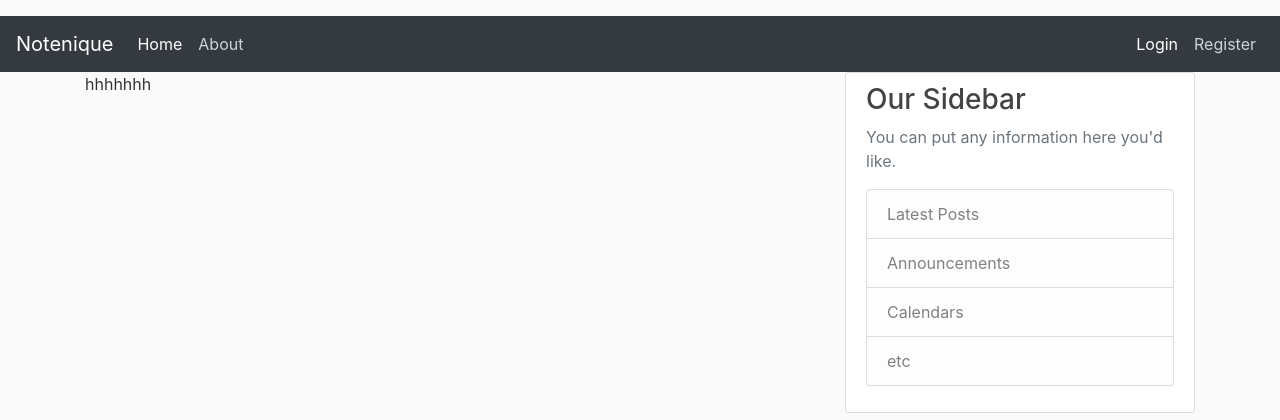
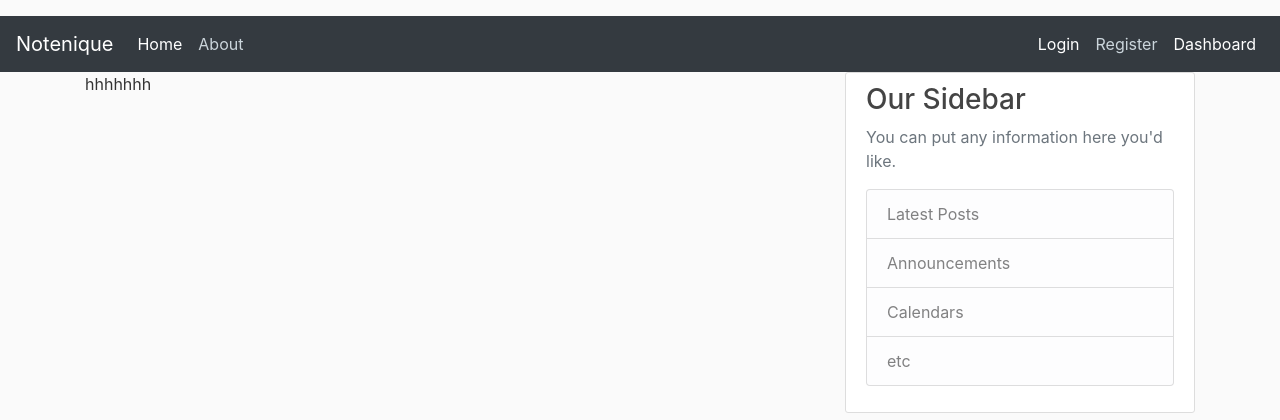
Before and after one commit to Haweanah/notenique, a Flask app: page /about in a window 1280 px wide. Shown: the top 420 px of the page. Run offline with Flask 3, Linux system fonts and the light colour scheme; parts of the project's set-up code (start-up, migrations or seed data) failed here and were passed over; some libraries are stand-ins or nearby versions.

Commit message:
added Dashboard template

```diff
--- a/notenique.py
+++ b/notenique.py
@@ -14,20 +14,24 @@ class User(db.Model):
   email = db.Column(db.String(20), unique=True, nullable=False)
   image_file = db.Column(db.String(20), nullable=False, default='default.jpg')
   password = db.Column(db.String(70), nullable=False)
+  notes = db.relationship('Note', backref='author', lazy=True)
 
   def __repr__(self):
     return f"User('{self.username}', '{self.email}', '{self.image_file}')"
 
 class Note(db.Model):
   id = db.Column(db.Integer, primary_key=True)
-  title = db.Column(db.Datetime, nullable=False, default=datetime.now(timezone.utc))
+  title = db.Column(db.String(100), nullable=False)
+  date_posted = db.Column(db.DateTime, nullable=False, default=datetime.now(timezone.utc))
   content = db.Column(db.Text, nullable=False, )
+  user_id = db.Column(db.Integer, db.ForeignKey('user.id'), nullable=False)
+
 
   def __repr__(self):
-    return f"Post('{self.title}', '{self.date_posted}')"
+    return f"Note('{self.title}', '{self.date_posted}')"
 
 
-posts = [
+notes = [
   {
     'author': 'Nana Hauwa',
     'title': 'My First Blog Post',
@@ -46,11 +50,15 @@ posts = [
 @app.route("/")
 @app.route("/home")
 def home():
-  return render_template('home.html', posts=posts)
+  return render_template('home.html', notes=notes)
 
 @app.route("/about")
 def about():
   return render_template('about.html', title='About')
+
+@app.route("/dashboard")
+def dashboard():
+    return render_template('dashboard.html', notes=notes)
 
 @app.route("/register", methods=['GET', 'POST'])
 def register():
@@ -59,16 +67,19 @@ def register():
     flash(f'Account successfully created for {form.username.data}!', 'success')
     return redirect(url_for('home'))
   return render_template('register.html', title='Register', form=form)
+
 @app.route("/login", methods=['GET', 'POST'])
 def login():
   form = LoginForm()
   if form.validate_on_submit():
     if form.email.data == 'admin@blog.com' and form.password.data == 'password':
       flash('Logged in successfully!', 'success')
-      return redirect(url_for('home'))
+      return redirect(url_for('dashboard'))
     else:
       flash('Failed to Login. Please check your email and password', 'danger')
   return render_template('login.html', title='Register', form=form)
 
+
+
 if __name__ == '__main__':
   app.run(debug=True)
--- a/templates/layout.html
+++ b/templates/layout.html
@@ -29,6 +29,7 @@
                     <a class="nav-item nav-link" href="{{ url_for('home') }}">Home</a>
                 </li>
                 <li class="nav-item">
+                <li class="nav-item">
                     <a class="nav-item nav-link" href="{{ url_for('about') }}">About</a>
                 </li>
             </ul>
@@ -40,6 +41,10 @@
                 <li class="nav-item">
                     <a class="nav-item nav-link" href="{{ url_for('register') }}">Register</a>
                 </li>
+                <li class="nav-item active">
+                  <a class="nav-item nav-link" href="{{ url_for('dashboard') }}">Dashboard</a>
+              </li>
+
               </ul>
             </div>
           </nav>
```
Also changed, not shown: templates/dashboard.html (renamed from templates/home.html, +5 -5 lines), instance/site.db (added).
